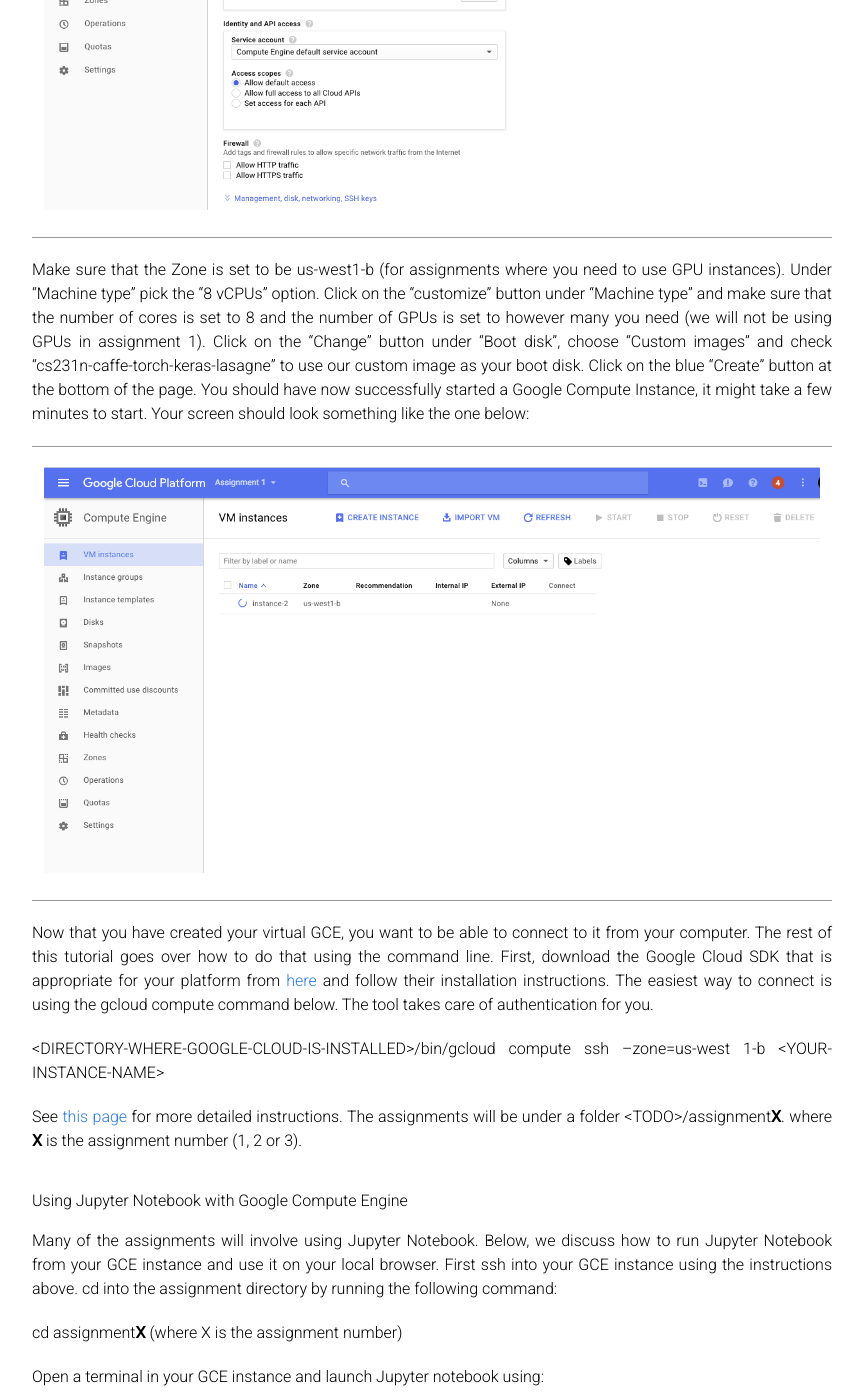
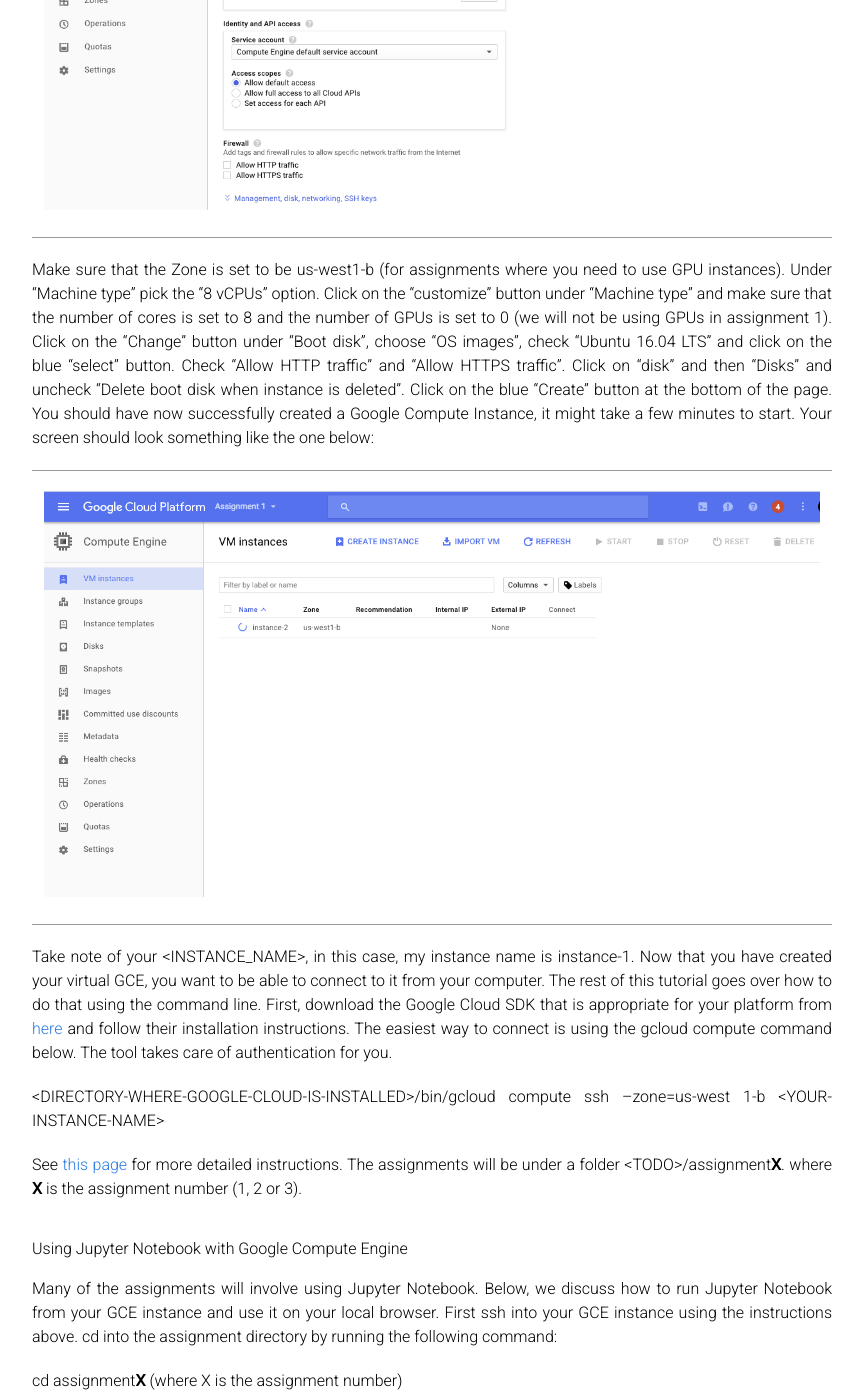
Before and after one commit to cs231n/cs231n.github.io, a Jekyll site: the page built from google_cloud_tutorial.md, in a window 1280 px wide and 1400 px high, scrolled down 3800 px. Shown: the whole window, without its empty margins (208-1071 px from the left). Built offline with Jekyll 4.4.1, drawn with Linux system fonts in a browser that asks for light colours.

Commit message:
update creating instance

```diff
--- a/google_cloud_tutorial.md
+++ b/google_cloud_tutorial.md
@@ -41,12 +41,13 @@
   <img src='/assets/cloud-create-instance-screen.png'>
 </div>
 
-Make sure that the Zone is set to be us-west1-b (for assignments where you need to use GPU instances). Under “Machine type” pick the “8 vCPUs” option. Click on the “customize” button under “Machine type” and make sure that the number of cores is set to 8 and the number of GPUs is set to however many you need (we will not be using GPUs in assignment 1). Click on the “Change” button under “Boot disk”, choose “Custom images” and check “cs231n-caffe-torch-keras-lasagne” to use our custom image as your boot disk. Click on the blue “Create” button at the bottom of the page. You should have now successfully started a Google Compute Instance, it might take a few minutes to start. Your screen should look something like the one below:
+Make sure that the Zone is set to be us-west1-b (for assignments where you need to use GPU instances). Under “Machine type” pick the “8 vCPUs” option. Click on the “customize” button under “Machine type” and make sure that the number of cores is set to 8 and the number of GPUs is set to 0 (we will not be using GPUs in assignment 1). Click on the “Change” button under “Boot disk”, choose "OS images", check "Ubuntu 16.04 LTS" and click on the blue "select" button. Check "Allow HTTP traffic" and "Allow HTTPS traffic". Click on "disk" and then "Disks" and uncheck "Delete boot disk when instance is deleted". Click on the blue “Create” button at the bottom of the page. You should have now successfully created a Google Compute Instance, it might take a few minutes to start. Your screen should look something like the one below:
 
 <div class='fig figcenter fighighlight'>
   <img src='/assets/cloud-instance-started.png'>
 </div>
 
+Take note of your \<INSTANCE_NAME\>, in this case, my instance name is instance-1.
 Now that you have created your virtual GCE, you want to be able to connect to it from your computer. The rest of this tutorial goes over how to do that using the command line. First, download the Google Cloud SDK that is appropriate for your platform from [here](https://cloud.google.com/sdk/docs/ "Title") and follow their installation instructions. The easiest way to connect is using the gcloud compute command below. The tool takes care of authentication for you.
 
 \<DIRECTORY-WHERE-GOOGLE-CLOUD-IS-INSTALLED\>/bin/gcloud compute ssh --zone=us-west 1-b \<YOUR-INSTANCE-NAME\>
```
